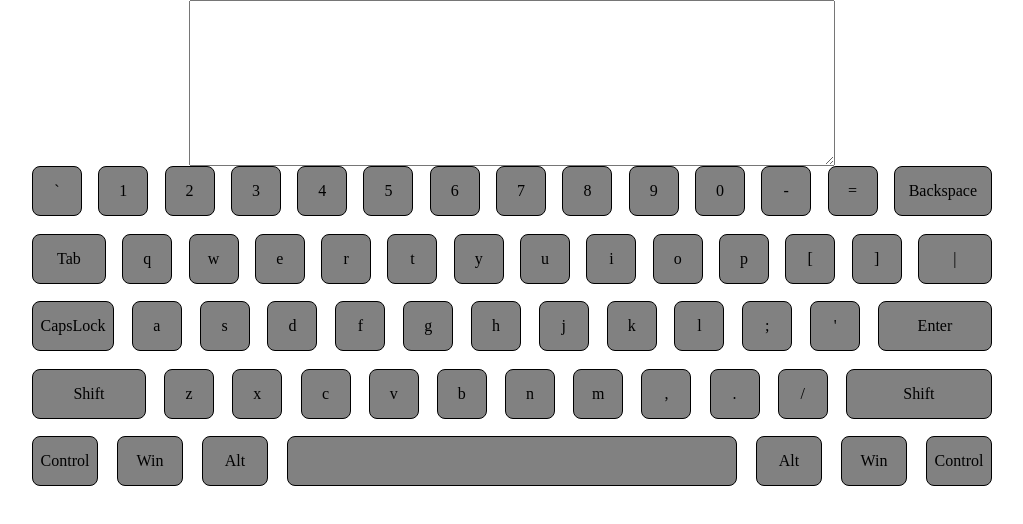
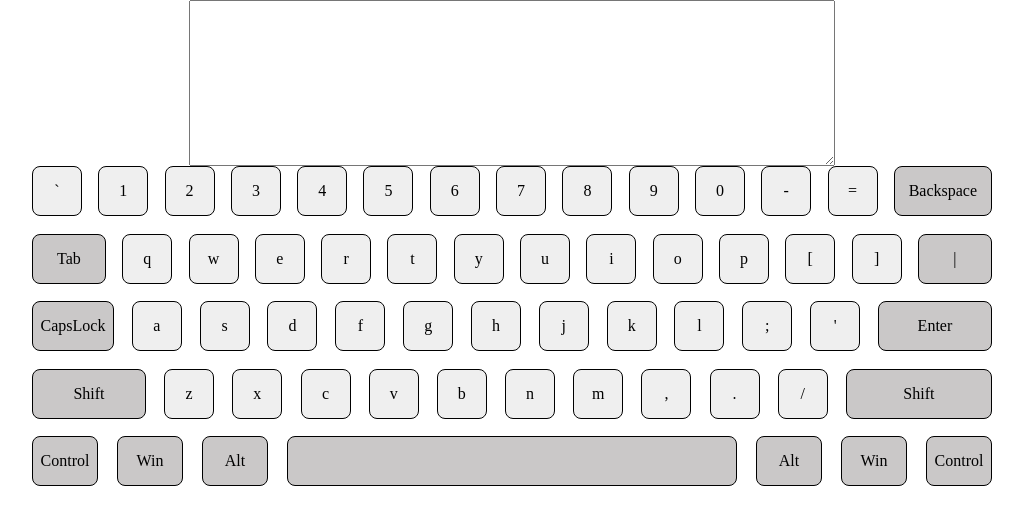
Before and after one commit to dsyuskov/codejam-virtual-keyboard, a website built with webpack: page index.html in a window 1280 px wide. Shown: the whole page, without its empty margins (128-1151 px from the left). Built offline with nearby package versions, Linux system fonts and the light colour scheme; files whose address does not match are found by name.

Commit message:
refactor: change color button and create variables for width, height and color keys

```diff
--- a/src/js/app.js
+++ b/src/js/app.js
@@ -148,7 +148,6 @@ function keyDown(keyCode) {
   }
   prevKey = keyCode;
   localStorage.setItem('lang', lang);
-  console.log(lang);
 }
 
 function keyUp(keyCode) {
@@ -166,7 +165,6 @@ function keyUp(keyCode) {
   }
   prevKey = undefined;
 }
-
 
 function drawKeyboard() {
   let indexOfArray = 1;
--- a/src/scss/abstract/_variables.scss
+++ b/src/scss/abstract/_variables.scss
@@ -1,8 +1,7 @@
-$max-width: 1400px;
-$min-width: 600px;
+$key-color: #efefef;
+$key-color-pressed: #818a84;
+$key-color-function: #cac8c8;
+$key-border-color: #000000;
 
-$canvas-width: 512px;
-$canvas-height: 512px;
-
-$box-shadow: 0px 4px 4px rgba(0, 0, 0, 0.24), 0px 0px 4px rgba(0, 0, 0, 0.12);
-$border-color:  rgba(0, 0, 0, 0.541327);
+$key-width: 3em;
+$key-height: 3em;
--- a/src/scss/components/_keyboard.scss
+++ b/src/scss/components/_keyboard.scss
@@ -17,67 +17,60 @@
   cursor: pointer;
   justify-content: center;
   align-items: center;
-  width: 3em;
-  height: 3em;
-  border: 1px solid black;
+  width: $key-width;
+  height: $key-height;
+  border: 1px solid $key-border-color;
   border-radius: 0.5em;
-  background-color: #818181;
-}
-
-.pressed {
-  background-color: red;
+  background-color: $key-color;
 }
 
 .backspace {
   width: 6em;
+  background-color: $key-color-function;
 }
 
+.backslash,
 .tab {
   width: 4.5em;
-}
-
-.backslash {
-  width: 4.5em;
+  background-color: $key-color-function;
 }
 
 .capslock {
   width: 5em;
+  background-color: $key-color-function;
 }
 
 .enter {
   width: 7em;
+  background-color: $key-color-function;
 }
 
 .shiftleft {
   width: 7em;
+  background-color: $key-color-function;
 }
 
 .shiftright {
   width: 9em;
+  background-color: $key-color-function;
 }
 
-.controlleft {
-  width: 4em;
-}
-
-.metaleft {
-  width: 4em;
-}
-
-.altleft {
+.altleft,
+.altright,
+.metaleft,
+.metaright,
+.controlleft,
+.controlright
+ {
+  background-color: $key-color-function;
   width: 4em;
 }
 
 .space {
   width: 28em;
+  background-color: $key-color-function;
 }
 
-.altright {
-  width: 4em;
+.pressed {
+  background-color: $key-color-pressed;
 }
-.metaright {
-  width: 4em;
-}
-.controlright {
-  width: 4em;
-}
--- a/src/scss/main.scss
+++ b/src/scss/main.scss
@@ -7,7 +7,5 @@ body {
     position: relative;
     width: 100%;
     height: 100%;
-    max-width: $max-width;
-    min-width: $min-width;
     margin: 0 auto;
 }
```
